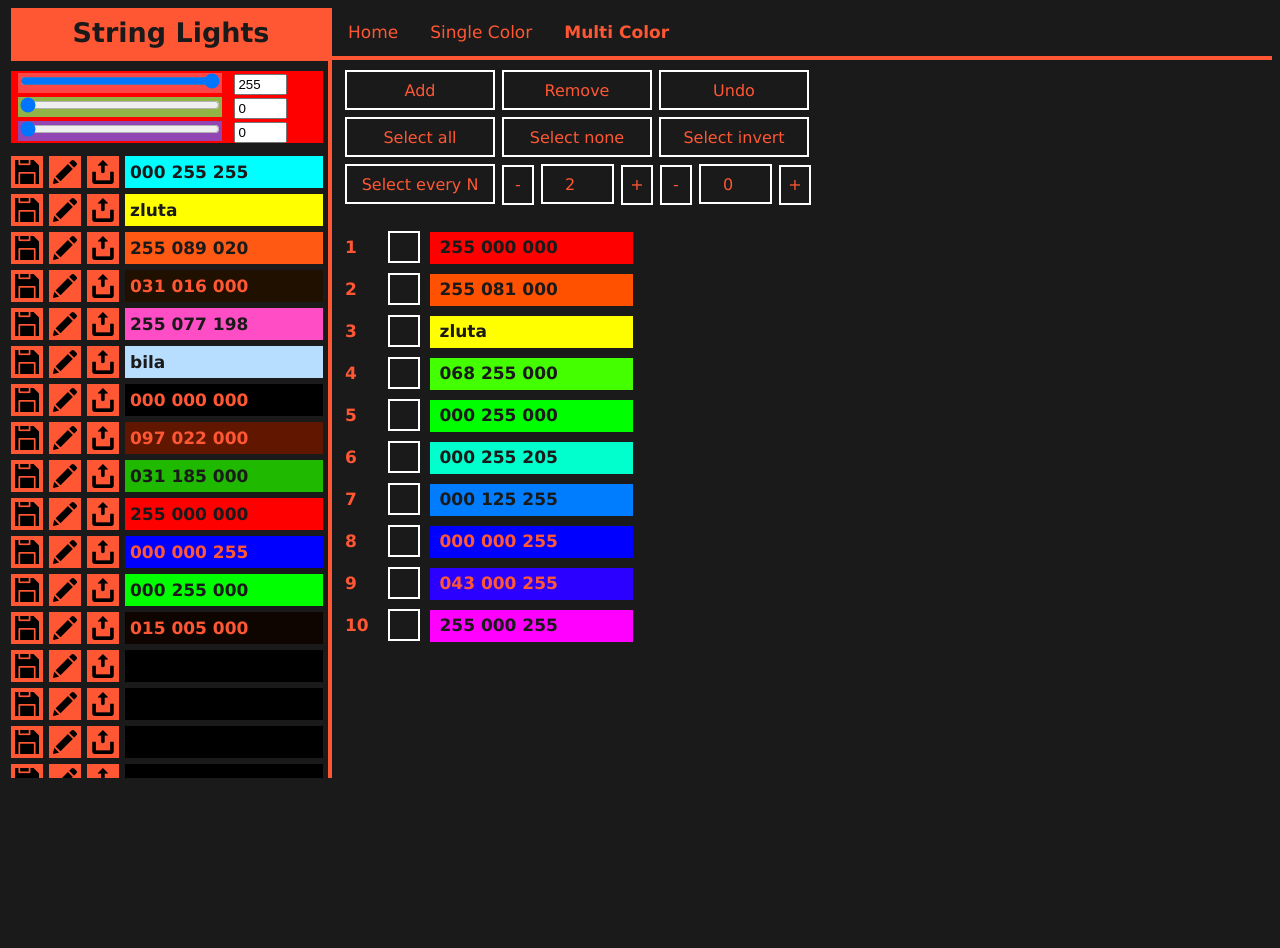
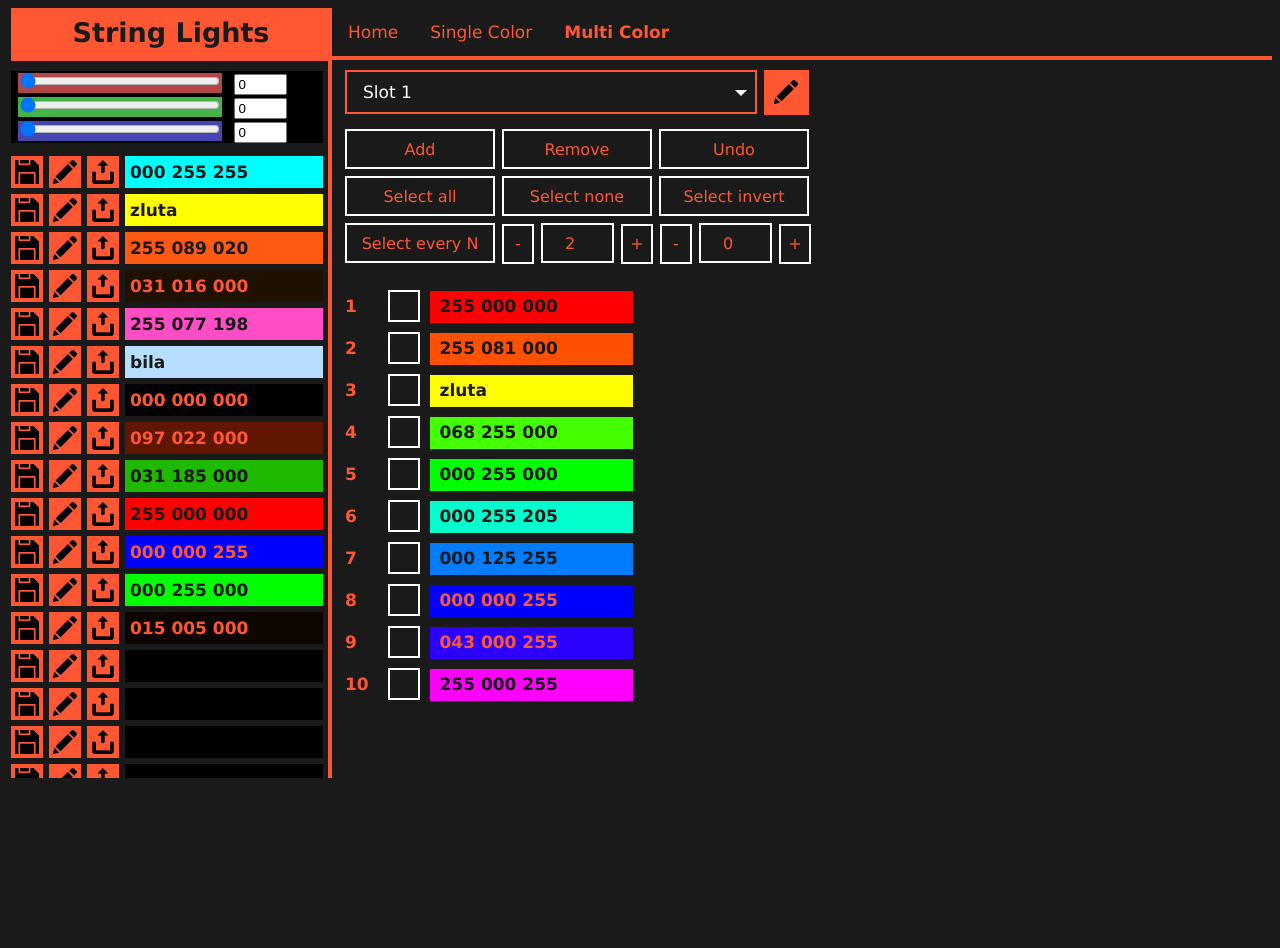
Before and after one commit to maplac/StringLights, a website: page NodeJsServer/multi_color.html in a window 1280 px wide. Before the commit the page ends 889 px from the top, so only its background shows below. Drawn offline with Linux system fonts and the light colour scheme; no server answers.

Commit message:
multi color page: added option to save multiple color variations

```diff
--- a/NodeJsServer/multi_color.css
+++ b/NodeJsServer/multi_color.css
@@ -1,3 +1,48 @@
+.button_small {
+	font-family:Verdana;
+	width: 28px;
+	height: 36px;
+	line-height: 36px;
+	background-color: #1a1a1a;
+    font-size: 16px;
+	border: none;
+    color: #FF5733;
+    text-align: center;
+    text-decoration: none;
+	margin-left: 7px;
+	/*margin-bottom: 7px;*/
+	border: 2px solid white;
+	display: inline-block;
+	cursor: pointer;
+}
+.button_small:hover {
+	background-color: #333;
+	cursor: pointer;
+}
+.button_icon {
+	position:absolute;
+	display: inline-block;
+	background-repeat: no-repeat;
+	background-color: #FF5733;
+	width: 45px;
+	height: 45px;
+	border: none;
+	box-shadow: none;
+	border-radius: 0px;
+	margin-left: 7px;
+	/*margin-top: 0px;*/
+	/*padding:8px;*/
+	/*margin:0px;*/
+	cursor: pointer;
+}
+.button_icon img {
+	posigion:relative;
+	margin-left: 10px;
+	margin-top: 10px;
+}
+.button_icon:hover {
+	background-color: #cc4528;
+}
 
 
 #color_list {
@@ -11,17 +56,21 @@
   height: calc(100vh - 140px);
 }
 
+#color_list label {
+	display: block;
+	width: 300px;
+	/*position: relative;*/
+}
 .color_item {
 	height: 32px;
 	margin: 10px 10px 10px 7px;
 	width: 300px;
-	/*cursor: pointer;*/
+	cursor: pointer;
 }
 
 .color_item_num {
 	width: 2.5em;
 	display: inline-block;
-
 }
 
 .color_item_name {
@@ -50,28 +99,6 @@
 	/*margin-right: 4px;*/
 	margin-bottom: 7px;
 	border: 2px solid white;
-}
-
-.button_small {
-	font-family:Verdana;
-	width: 28px;
-	height: 36px;
-	line-height: 36px;
-	background-color: #1a1a1a;
-    font-size: 16px;
-	border: none;
-    color: #FF5733;
-    text-align: center;
-    text-decoration: none;
-	margin-left: 7px;
-	/*margin-bottom: 7px;*/
-	border: 2px solid white;
-	display: inline-block;
-	cursor: pointer;
-}
-.button_small:hover {
-	background-color: #333;
-	cursor: pointer;
 }
 
 /* Hide the browser's default checkbox */
@@ -119,3 +146,63 @@
   -ms-transform: rotate(45deg);
   transform: rotate(45deg);
 }
+
+ /* The container must be positioned relative: */
+#custom-select {
+  position: relative;
+  width: 412px;
+  height: 38px;
+  margin-left: 7px;
+  margin-bottom: 21px;
+  display: inline-block;
+}
+
+/* Style the arrow inside the select element: */
+.select-selected:after {
+  position: absolute;
+  content: "";
+  top: 20px;
+  right: 10px;
+  width: 0;
+  height: 0;
+  border: 6px solid transparent;
+  border-color: #fff transparent transparent transparent;
+}
+
+/* Point the arrow upwards when the select box is open (active): */
+.select-selected.select-arrow-active:after {
+  border-color: transparent transparent #fff transparent;
+  top: 13px;
+}
+
+/* style the items (options), including the selected item: */
+.select-items div,.select-selected {
+  background-color: #1a1a1a;
+  color: white;
+  text-decoration: none;
+  border: 2px solid #FF5733;
+  padding: 10px 16px;
+  cursor: pointer;
+}
+
+/* Style items (options): */
+.select-items {
+	padding-top: 6px;
+  overflow:auto;
+  height: calc(100vh - 118px);
+  max-height: 1240px;
+  position: absolute;
+  top: 100%;
+  left: 0;
+  right: 0;
+  z-index: 99;
+}
+
+/* Hide the items when the select box is closed: */
+.select-hide {
+  display: none;
+}
+
+.select-items div:hover, .same-as-selected {
+  background-color: black;
+}
--- a/NodeJsServer/multi_color.html
+++ b/NodeJsServer/multi_color.html
@@ -30,6 +30,7 @@
 	  <a class="selectedMenu"href="multi_color.html">Multi Color</a>
     </div>
     <div id="content">
+	  <div><div id="custom-select"></div><div class="button_icon" onclick="clickedRenameSlot()"><img src="icon_edit.png" alt="rename"></div></div>
 	  <div><button onclick="clickedAdd()">Add</button><button onclick="clickedRemove()">Remove</button><button id="but_undo" onclick="clickedUndo()">Undo</button></div>
 	  <div><button onclick="clickedSelectAll()">Select all</button><button onclick="clickedSelectNone()">Select none</button><button onclick="clickedSelectInvert()">Select invert</button></div>
 	  <div><button onclick="clickedSelectN()">Select every N</button><div onclick="clickedSelectNNumberMinus()" class="button_small unselectable">-</div><input type="number" min="1" max="999" value="2" id="select_n_number" title="N"><div onclick="clickedSelectNNumberPlus()" class="button_small unselectable">+</div><div onclick="clickedSelectNOffsetMinus()" class="button_small unselectable">-</div><input type="number" min="0" max="999" value="0" id="select_n_offset" title="Offset"><div onclick="clickedSelectNOffsetPlus()" class="button_small unselectable">+</div></div>
--- a/NodeJsServer/multi_color.js
+++ b/NodeJsServer/multi_color.js
@@ -1,6 +1,11 @@
 var history={};
 history.mc = [];
 history.selected = [];
+var mcIndexRequest = 0;
+var mcCount = 0;
+var mcIndex = 0;
+var mcNames = [];
+var mc = [];
 
 function sendSettings(){
 	var r = "", g = "", b = "";
@@ -10,7 +15,7 @@ function sendSettings(){
 		g += numToString(mc[i][1]);
 		b += numToString(mc[i][2]);
 	}
-	sendPost("multi-color","type=color"+"&r="+r+"&g="+g+"&b="+b);
+	sendPost("multi-color","type=color"+"&index="+mcIndex+"&r="+r+"&g="+g+"&b="+b);
 }
 
 function numToString(num, length = 3){
@@ -278,6 +283,15 @@ function colorItemNameDoubleClicked(e){
 	e.stopPropagation();
 }
 
+function clickedRenameSlot(){
+	var res = prompt("Enter new name (12 chars limit)", mcNames[mcIndex]);
+	if(res === null || res === ""){	return;}
+	if(res.length > 12){ res = res.substring(0,12);}
+	mcNames[mcIndex] = res;
+	createSlotList();
+	sendPost("multi-color","type=rename&index="+mcIndex+"&name="+res);
+}
+
 function createColorList(){
 	var a = document.getElementById("color_list");
 
@@ -325,19 +339,109 @@ function createColorList(){
 		d.appendChild(b);
 		a.appendChild(d);
 
+		/*var e = document.createElement("DIV");
+		e.setAttribute("class", "qqq");
+		e.appendChild(d);
+		a.appendChild(e);*/
 	}
 }
 
+function createSlotList(){
+
+	var a, b, c, cs;
+	cs = document.getElementById("custom-select");
+
+	// remove all
+	while (cs.firstChild) {
+		cs.removeChild(cs.firstChild);
+	}
+
+	// visible selected item
+	a = document.createElement("DIV");
+	a.setAttribute("class", "select-selected unselectable");
+	a.setAttribute("id", "sel_selected");
+	a.innerHTML = mcNames[mcIndex];
+	a.addEventListener("click", function(e) {
+		// When the select box is clicked, close any other select boxes, and open/close the current select box:
+		e.stopPropagation();
+		closeAllSelect(this);
+		this.nextSibling.classList.toggle("select-hide");
+		this.classList.toggle("select-arrow-active");
+	});
+	cs.appendChild(a);
+
+	// items in the option list
+	b = document.createElement("DIV");
+	b.setAttribute("class", "select-items select-hide");
+	for(var i=0; i<mcCount; i++){
+		c = document.createElement("DIV");
+		c.setAttribute("id", "sel_"+i);
+		c.setAttribute("class", "unselectable");
+		c.innerHTML = mcNames[i];
+		b.appendChild(c);
+	}
+	// add event listener for clicking on an item in the list
+	b.addEventListener('click', function(e) {
+		var id=e.target.id.split("_")[1];
+		requestSettings(id);
+	});
+	cs.appendChild(b);
+}
+
+function closeAllSelect(elmnt) {
+  var x, y, i, arrNo = [];
+  x = document.getElementsByClassName("select-items");
+  y = document.getElementsByClassName("select-selected");
+  for (i = 0; i < y.length; i++) {
+    if (elmnt == y[i]) {
+      arrNo.push(i)
+    } else {
+      y[i].classList.remove("select-arrow-active");
+    }
+  }
+  for (i = 0; i < x.length; i++) {
+    if (arrNo.indexOf(i)) {
+      x[i].classList.add("select-hide");
+    }
+  }
+}
+
+document.addEventListener("click", closeAllSelect);
+
+function requestSettings(index){
+	mcIndexRequest = index;
+	var xhttp = new XMLHttpRequest();
+	xhttp.onreadystatechange = function() {
+		if (this.readyState == 4 && this.status == 200) {
+			var mcTemp = JSON.parse(this.responseText);
+			mc = Array.from(mcTemp.mc);
+			mcIndex = mcIndexRequest;
+			createColorList();
+			saveHistory();
+			document.getElementById("but_undo").disabled = true;
+			var x = document.getElementById('sel_selected');
+			x.innerHTML = mcNames[mcIndex];
+			sendSettings();
+		}
+	};
+	xhttp.open("GET", "multi_color_settings_" + index + ".js", true);
+	xhttp.send();
+}
+
+
 window.onload=function(){
 	cp=JSON.parse(cpstr);
-  var mcTemp = JSON.parse(mcstr);
-  mc = mcTemp.mc;
-  cp.c = Array.from(mc[0]);
+	var mcbaseTemp = JSON.parse(mcbasestr);
+	mcIndex = mcbaseTemp.mcindex;
+	mcCount = mcbaseTemp.mccount;
+	mcNames = Array.from(mcbaseTemp.mcnames);
+
+	requestSettings(mcIndex);
+
+	cp.c = [0,0,0];// todo read from settings file
 	loadColorPicker();
-  createColorList();
 
-  saveHistory();
-  document.getElementById("but_undo").disabled = true;
+	createSlotList();
 
 	var a = document.getElementById("select_n_number");
 	a.addEventListener("change", function(){
--- a/NodeJsServer/multi_color_settings.js
+++ b/NodeJsServer/multi_color_settings.js
@@ -1 +1 @@
-mcstr='{"mc":[[255,0,0],[255,81,0],[255,255,0],[68,255,0],[0,255,0],[0,255,205],[0,125,255],[0,0,255],[43,0,255],[255,0,255]]}'
+mcbasestr='{"mcindex":0, "mccount":10, "mcnames":["Slot 1","Slot 2","Slot 3","Slot 4","Slot 5","Slot 6","Slot 7","Slot 8","Slot 9","Slot 10"]}'
--- /dev/null
+++ b/NodeJsServer/multi_color_settings_0.js
@@ -0,0 +1 @@
+{"mc":[[255,0,0],[255,81,0],[255,255,0],[68,255,0],[0,255,0],[0,255,205],[0,125,255],[0,0,255],[43,0,255],[255,0,255]]}
--- /dev/null
+++ b/NodeJsServer/multi_color_settings_1.js
@@ -0,0 +1 @@
+{"mc":[[255,0,0],[255,81,0],[255,255,0],[68,255,0],[0,255,0],[0,255,205],[0,125,255],[0,0,255]]}
--- /dev/null
+++ b/NodeJsServer/multi_color_settings_2.js
@@ -0,0 +1 @@
+{"mc":[[255,0,0],[255,81,0],[255,255,0],[68,255,0],[0,255,0],[0,255,205]]}
--- /dev/null
+++ b/NodeJsServer/multi_color_settings_3.js
@@ -0,0 +1 @@
+{"mc":[[255,0,0],[255,81,0],[255,255,0],[68,255,0]]}
--- /dev/null
+++ b/NodeJsServer/multi_color_settings_4.js
@@ -0,0 +1 @@
+{"mc":[[0,0,0]]}
--- /dev/null
+++ b/NodeJsServer/multi_color_settings_5.js
@@ -0,0 +1 @@
+{"mc":[[0,0,0]]}
--- /dev/null
+++ b/NodeJsServer/multi_color_settings_6.js
@@ -0,0 +1 @@
+{"mc":[[0,0,0]]}
--- /dev/null
+++ b/NodeJsServer/multi_color_settings_7.js
@@ -0,0 +1 @@
+{"mc":[[0,0,0]]}
--- /dev/null
+++ b/NodeJsServer/multi_color_settings_8.js
@@ -0,0 +1 @@
+{"mc":[[0,0,0]]}
--- /dev/null
+++ b/NodeJsServer/multi_color_settings_9.js
@@ -0,0 +1 @@
+{"mc":[[0,0,0]]}
```
Lines whose indentation alone changed are shown as unchanged.
